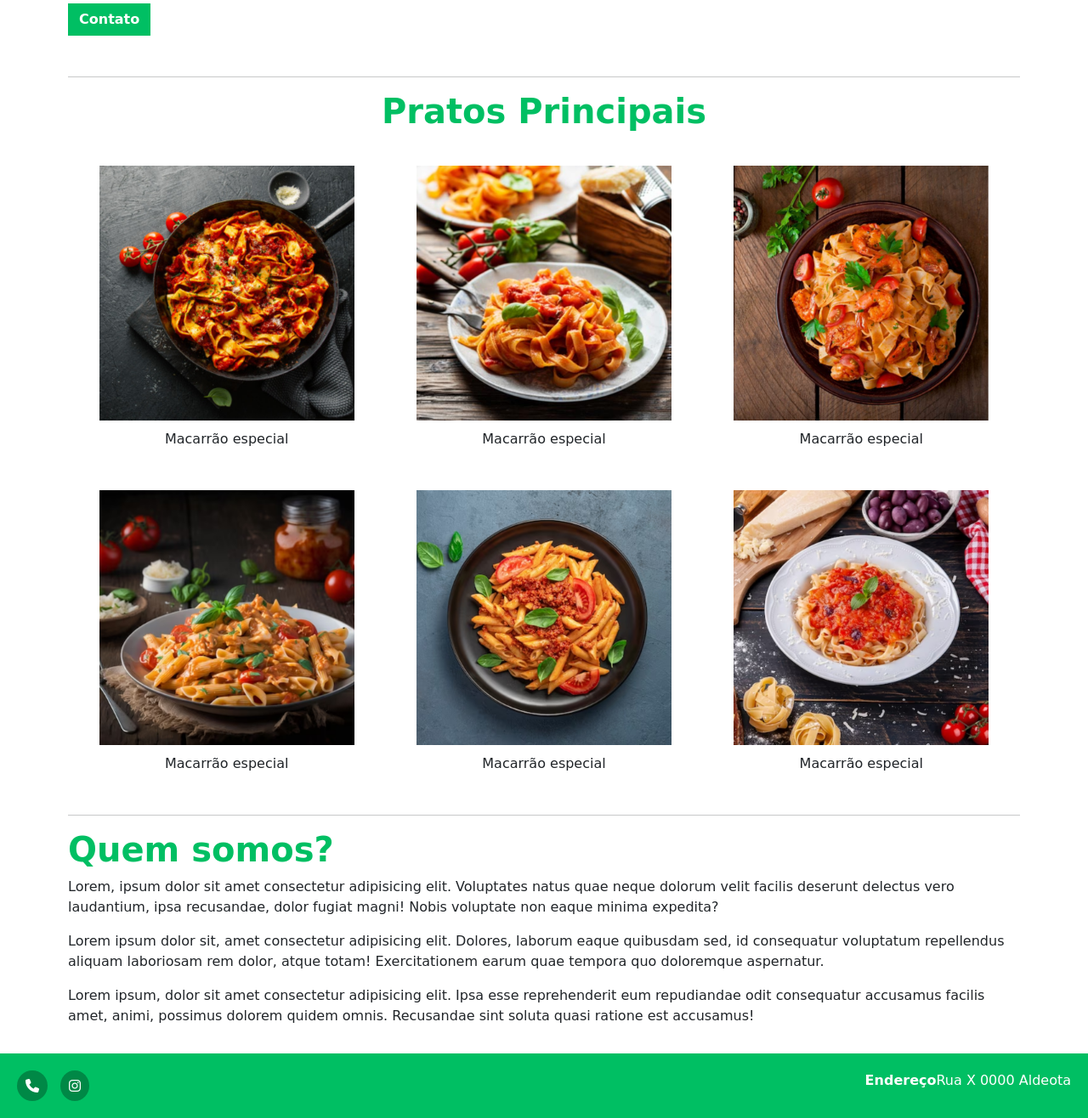
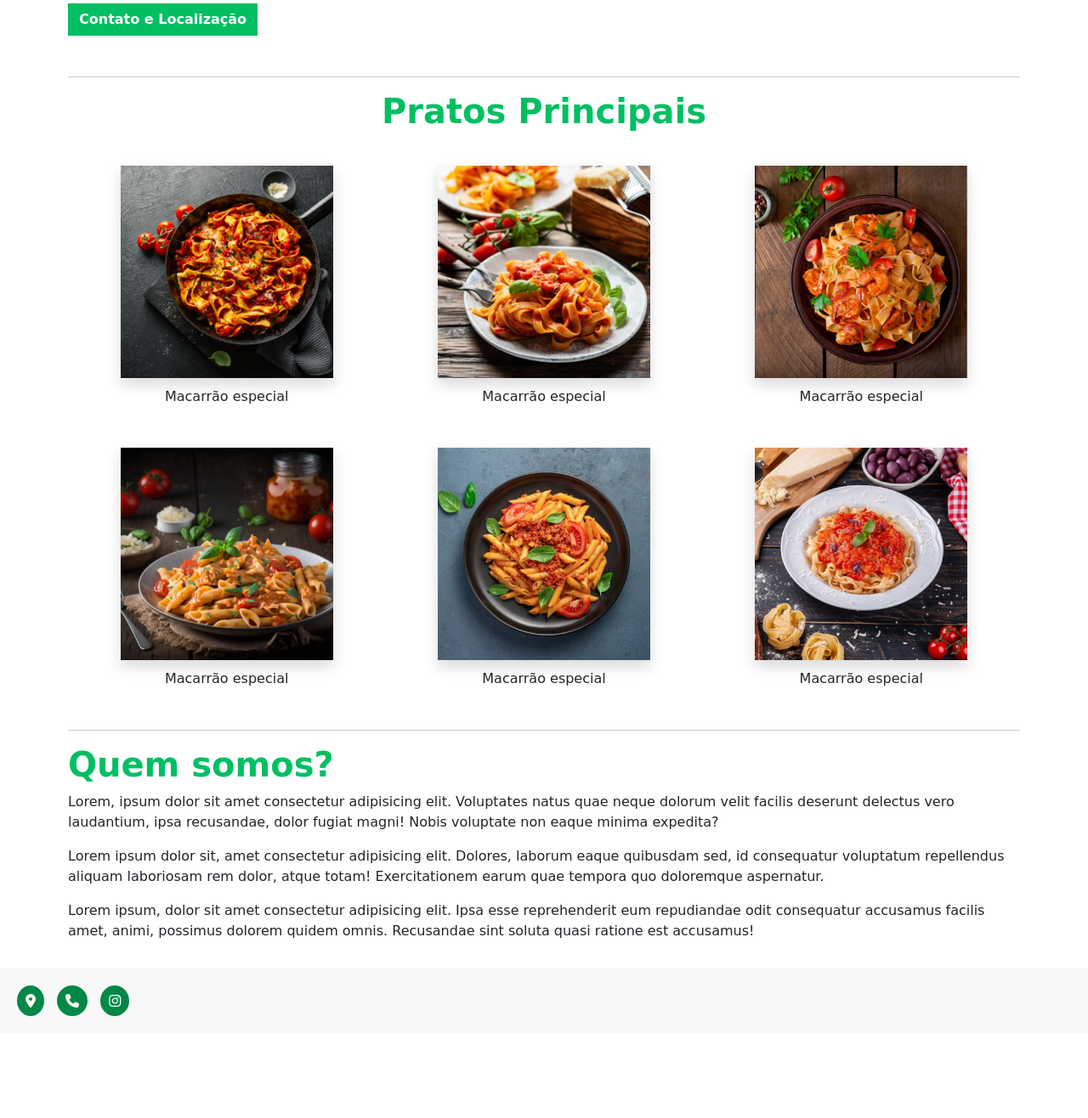
Before and after one commit to amandaambrosiov/bootstrap_restaurante, a plain HTML site: page index.html in a window 1280 px wide. Shown: the part 572-1888 px from the top of the page at 85% size. After the commit the page ends 1788 px from the top, so only its background shows below. Drawn offline with nearby package versions, Linux system fonts and the light colour scheme; a web font is replaced by a local one.

Commit message:
coloquei sombra e comecei a ajeitar o menu

```diff
--- a/index.html
+++ b/index.html
@@ -38,7 +38,7 @@
           </li>
         </ul>
         <span class="navbar-text">
-          <a href=""><i class="fa-solid fa-utensils icones"></i>Cardapio</a>
+          <a class="endlink" href="#"><i class="fa-solid fa-utensils icones"></i>Cardapio</a>
         </span>
       </div>
     </div>
@@ -84,7 +84,7 @@
     </p>
     <!-- Button trigger modal -->
     <button type="button" class="btn mybtn fw-bolder" data-bs-toggle="modal" data-bs-target="#exampleModal">
-      Contato
+      Contato e Localização
     </button>
 
     <!-- Modal -->
@@ -92,7 +92,7 @@
       <div class="modal-dialog modal-dialog-centered">
         <div class="modal-content">
           <div class="modal-header">
-            <h1 class="modal-title fs-5" id="exampleModalLabel">Modal title</h1>
+            <h1 class="modal-title fs-5" id="exampleModalLabel">Contato e Localização</h1>
             <button type="button" class="btn-close" data-bs-dismiss="modal" aria-label="Close"></button>
           </div>
           <div class="modal-body">
@@ -113,15 +113,15 @@
     <div class="container text-center">
       <div class="row align-items-start">
         <div class="col">
-          <img class="imgpratos" src="imgs/pratos/1.png" alt="">
+          <img class="imgpratos shadow" src="imgs/pratos/1.png" alt="">
           <p class="desc">Macarrão especial</p>
         </div>
         <div class="col">
-          <img class="imgpratos" src="imgs/pratos/2.png" alt="">
+          <img class="imgpratos shadow" src="imgs/pratos/2.png" alt="">
           <p class="desc">Macarrão especial</p>
         </div>
         <div class="col">
-          <img class="imgpratos" src="imgs/pratos/3.png" alt="">
+          <img class="imgpratos shadow" src="imgs/pratos/3.png" alt="">
           <p class="desc">Macarrão especial</p>
         </div>
       </div>
@@ -129,15 +129,15 @@
     <div class="container text-center">
       <div class="row align-items-start">
         <div class="col">
-          <img class="imgpratos" src="imgs/pratos/4.png" alt="">
+          <img class="imgpratos shadow" src="imgs/pratos/4.png" alt="">
           <p class="desc">Macarrão especial</p>
         </div>
         <div class="col">
-          <img class="imgpratos" src="imgs/pratos/5.png" alt="">
+          <img class="imgpratos shadow" src="imgs/pratos/5.png" alt="">
           <p class="desc">Macarrão especial</p>
         </div>
         <div class="col">
-          <img class="imgpratos" src="imgs/pratos/6.png" alt="">
+          <img class="imgpratos shadow" src="imgs/pratos/6.png" alt="">
           <p class="desc">Macarrão especial</p>
         </div>
       </div>
@@ -160,10 +160,10 @@
   </section>
 
   <footer class="footer1">
+    <a href=""><i class="fa-solid fa-location-dot footer_icon icones"></i></a>
     <a href=""><i class="fa-solid fa-phone footer_icon icones"></i></a>
     <a href=""><i class="fa-brands fa-instagram footer_icon icones"></i></a>
-    <a href="" class="end"><strong>Endereço</strong>Rua X 0000 Aldeota
-    </a>
+
   </footer>
 
 
--- a/style.css
+++ b/style.css
@@ -31,8 +31,8 @@ color: var(--corVerdeEscuro);
     margin-bottom: 3rem;
 }
 .imgpratos{
-    width: 300px;
-    height: 300px;
+    width: 250px;
+    height: 250px;
     margin-top: 2rem;
 }
 .titulo{
@@ -63,11 +63,14 @@ a{
 }
 .footer1{
     bottom: 0;
-    background-color: #00BF63;
+    background-color: #f8f8f8;
     padding: 20px;
 }
 .footer1 a{
     color: #ffffff;
+    display: flex;
+    justify-content: center;
+    display: inline;
 }
 .footer_icon{
 color: white;
@@ -82,3 +85,12 @@ padding: 10px;
     display: flex;
     float: right;
 }
+ul{
+    list-style: none;
+}
+.navbar-text a, .navbar-text a:focus {
+    color: rgb(66, 66, 66);
+}
+.navbar-text a:hover{
+color: #008846;
+}
```
